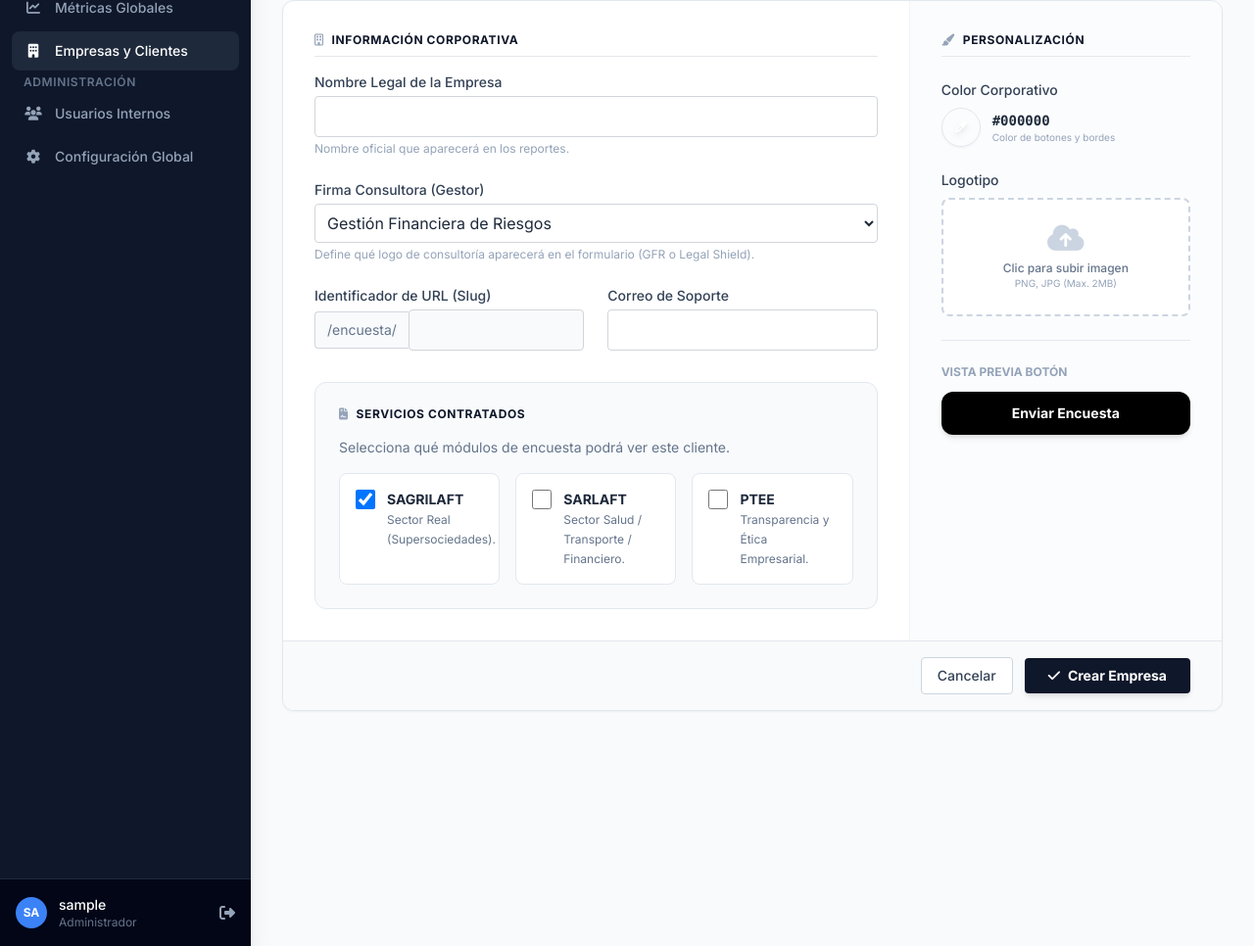
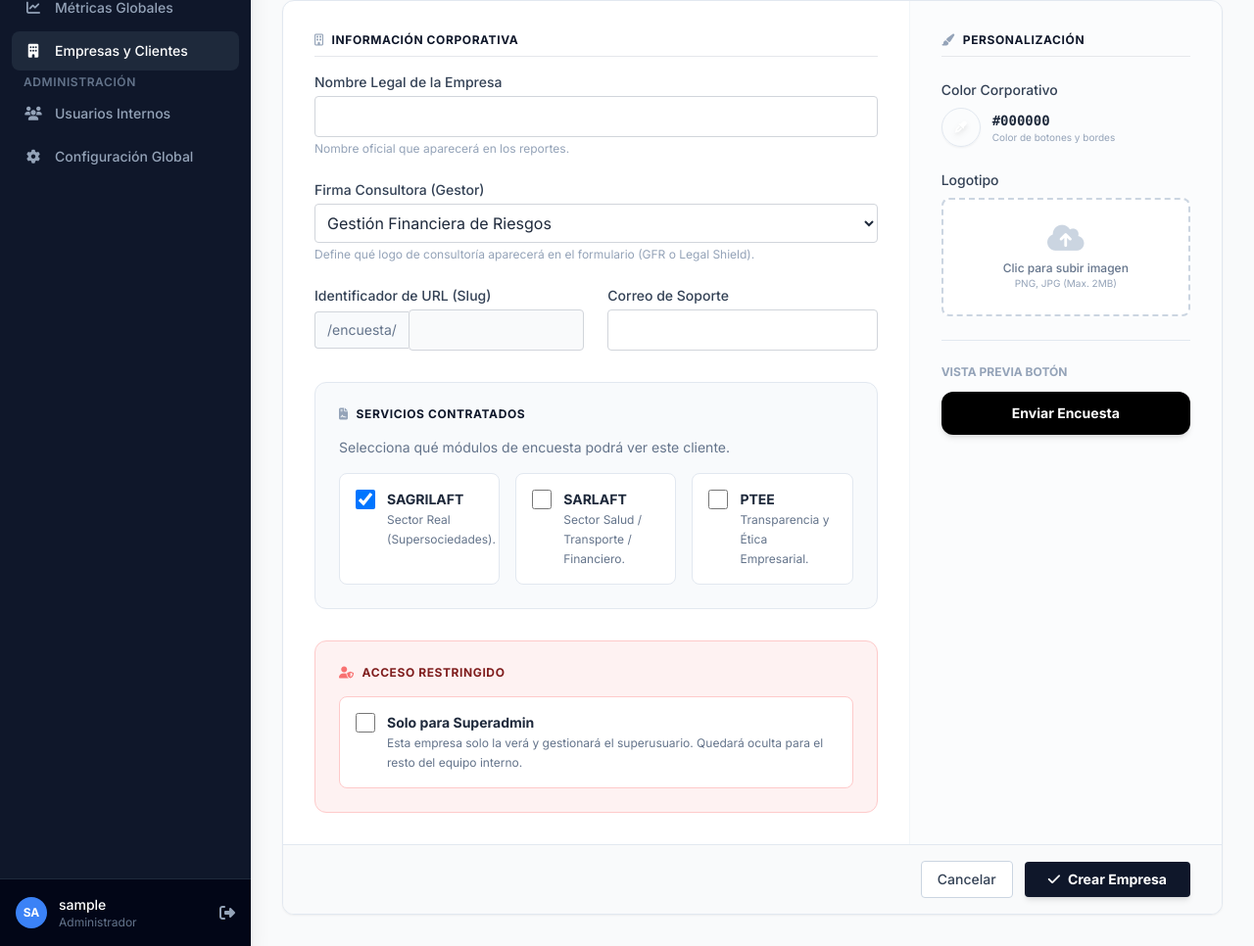
Before and after one commit to Santiago-caicedo/encuestas_gf, a Django app: page /nueva-empresa/ in a window 1280 px wide. Shown: the part 184-1150 px from the top of the page at 98% size. Run offline with Django 5.2, Linux system fonts and the light colour scheme; the visitor is signed in with stand-in values (Sample User, id 1); parts of the project's set-up code (start-up, migrations or seed data) failed here and were passed over.

Commit message:
empresas solo visibles para superadmin
Nuevo check "Solo para Superadmin" al crear/editar empresa:
- Campo solo_superadmin en EmpresaCliente + manager visibles_para(user)
- El check solo aparece (y solo se acepta por POST) para superusuarios
- Todas las vistas del dashboard filtran por visibilidad: home,
  metricas globales, lista, editar, metricas, registros, detalle y
  exportacion devuelven 404 o excluyen la empresa para no-superusers
- Badge "Solo Superadmin" en la lista para el superusuario
- La encuesta publica por slug sigue abierta (el cliente debe poder
  recolectar respuestas)

Co-Authored-By: Claude Fable 5 <noreply@anthropic.com>

```diff
--- a/dashboard/forms.py
+++ b/dashboard/forms.py
@@ -9,7 +9,7 @@ from core.security import validate_hex_color
 class EmpresaForm(forms.ModelForm):
     class Meta:
         model = EmpresaCliente
-        fields = ['nombre', 'slug', 'aliado', 'logo', 'color_primario', 'email_soporte', 'tiene_sagrilaft', 'tiene_sarlaft', 'tiene_ptee']
+        fields = ['nombre', 'slug', 'aliado', 'logo', 'color_primario', 'email_soporte', 'tiene_sagrilaft', 'tiene_sarlaft', 'tiene_ptee', 'solo_superadmin']
         widgets = {
             'nombre': forms.TextInput(attrs={'class': 'w-full p-2 border rounded border-gray-300'}),
             'aliado': forms.Select(attrs={'class': 'w-full p-2 border rounded border-gray-300 bg-white'}),
@@ -19,7 +19,15 @@ class EmpresaForm(forms.ModelForm):
             'tiene_sagrilaft': forms.CheckboxInput(attrs={'class': 'w-5 h-5 rounded text-blue-600 focus:ring-blue-500'}),
             'tiene_sarlaft': forms.CheckboxInput(attrs={'class': 'w-5 h-5 rounded text-cyan-600 focus:ring-cyan-500'}),
             'tiene_ptee': forms.CheckboxInput(attrs={'class': 'w-5 h-5 rounded text-purple-600 focus:ring-purple-500'}),
+            'solo_superadmin': forms.CheckboxInput(attrs={'class': 'w-5 h-5 rounded text-red-600 focus:ring-red-500'}),
         }
+
+    def __init__(self, *args, user=None, **kwargs):
+        super().__init__(*args, **kwargs)
+        # El check "solo superadmin" no existe para usuarios normales:
+        # ni se muestra ni se acepta por POST.
+        if user is None or not user.is_superuser:
+            self.fields.pop('solo_superadmin')
 
     def clean_color_primario(self):
         """SEGURIDAD: Validar que el color sea un hex válido para prevenir CSS injection."""
--- a/dashboard/templates/dashboard/crear_empresa.html
+++ b/dashboard/templates/dashboard/crear_empresa.html
@@ -107,6 +107,23 @@
                             </label>
                         </div>
                     </div>
+
+                    {% if form.solo_superadmin %}
+                    <div class="bg-red-50 p-6 rounded-xl border border-red-200">
+                        <h3 class="text-xs font-bold text-red-900 uppercase tracking-wider mb-4 flex items-center gap-2">
+                            <i class="fas fa-user-shield text-red-400"></i> Acceso Restringido
+                        </h3>
+                        <label class="relative flex items-start p-4 cursor-pointer bg-white border border-red-200 rounded-lg hover:border-red-400 hover:shadow-sm transition-all">
+                            <div class="flex items-center h-5">
+                                {{ form.solo_superadmin }}
+                            </div>
+                            <div class="ml-3 text-sm">
+                                <span class="font-bold text-slate-800 block">Solo para Superadmin</span>
+                                <span class="text-slate-500 text-xs">Esta empresa solo la verá y gestionará el superusuario. Quedará oculta para el resto del equipo interno.</span>
+                            </div>
+                        </label>
+                    </div>
+                    {% endif %}
 
                 </div>
 
--- a/dashboard/views.py
+++ b/dashboard/views.py
@@ -18,12 +18,15 @@ from dateutil.relativedelta import relativedelta
 
 @login_required
 def dashboard_home(request):
+    # Solo las empresas (y registros) que este usuario puede ver
+    empresas_visibles = EmpresaCliente.objects.visibles_para(request.user)
+
     # Métricas Globales
-    total_empresas = EmpresaCliente.objects.filter(activo=True).count()
-    total_registros = RegistroEncuesta.objects.count()
+    total_empresas = empresas_visibles.filter(activo=True).count()
+    total_registros = RegistroEncuesta.objects.filter(empresa__in=empresas_visibles).count()
 
-    # Actividad Reciente (Últimos 10 registros de CUALQUIER empresa)
-    ultimos_registros = RegistroEncuesta.objects.all().order_by('-fecha_registro')[:10]
+    # Actividad Reciente (Últimos 10 registros de CUALQUIER empresa visible)
+    ultimos_registros = RegistroEncuesta.objects.filter(empresa__in=empresas_visibles).order_by('-fecha_registro')[:10]
 
     return render(request, 'dashboard/global_home.html', {
         'total_empresas': total_empresas,
@@ -37,6 +40,10 @@ def metricas_globales(request):
     """
     Dashboard de métricas globales con KPIs estratégicos de todo el sistema.
     """
+    # Solo las empresas (y sus registros) que este usuario puede ver
+    empresas_visibles = EmpresaCliente.objects.visibles_para(request.user)
+    registros_visibles = RegistroEncuesta.objects.filter(empresa__in=empresas_visibles)
+
     hoy = timezone.now()
     inicio_mes_actual = hoy.replace(day=1, hour=0, minute=0, second=0, microsecond=0)
     inicio_mes_anterior = (inicio_mes_actual - relativedelta(months=1))
@@ -45,12 +52,12 @@ def metricas_globales(request):
     # ==========================================
     # KPIs PRINCIPALES
     # ==========================================
-    total_empresas = EmpresaCliente.objects.filter(activo=True).count()
-    total_respuestas = RegistroEncuesta.objects.count()
+    total_empresas = empresas_visibles.filter(activo=True).count()
+    total_respuestas = registros_visibles.count()
 
     # Respuestas este mes vs mes anterior
-    respuestas_mes_actual = RegistroEncuesta.objects.filter(fecha_registro__gte=inicio_mes_actual).count()
-    respuestas_mes_anterior = RegistroEncuesta.objects.filter(
+    respuestas_mes_actual = registros_visibles.filter(fecha_registro__gte=inicio_mes_actual).count()
+    respuestas_mes_anterior = registros_visibles.filter(
         fecha_registro__gte=inicio_mes_anterior,
         fecha_registro__lt=inicio_mes_actual
     ).count()
@@ -62,7 +69,7 @@ def metricas_globales(request):
         variacion_mensual = 100 if respuestas_mes_actual > 0 else 0
 
     # Respuestas este año
-    respuestas_anio = RegistroEncuesta.objects.filter(fecha_registro__gte=inicio_anio).count()
+    respuestas_anio = registros_visibles.filter(fecha_registro__gte=inicio_anio).count()
 
     # Promedio de respuestas por empresa
     promedio_por_empresa = round(total_respuestas / total_empresas, 1) if total_empresas > 0 else 0
@@ -70,7 +77,7 @@ def metricas_globales(request):
     # ==========================================
     # TOP 10 EMPRESAS CON MÁS RESPUESTAS
     # ==========================================
-    top_empresas = EmpresaCliente.objects.filter(activo=True).annotate(
+    top_empresas = empresas_visibles.filter(activo=True).annotate(
         total_respuestas=Count('registros')
     ).order_by('-total_respuestas')[:10]
 
@@ -80,7 +87,7 @@ def metricas_globales(request):
     # ==========================================
     # DISTRIBUCIÓN POR TIPO DE TERCERO (GLOBAL)
     # ==========================================
-    distribucion_tipo = RegistroEncuesta.objects.values('tipo_tercero').annotate(
+    distribucion_tipo = registros_visibles.values('tipo_tercero').annotate(
         total=Count('id')
     ).order_by('-total')
 
@@ -90,7 +97,7 @@ def metricas_globales(request):
     # ==========================================
     # DISTRIBUCIÓN POR ALIADO
     # ==========================================
-    distribucion_aliado = EmpresaCliente.objects.filter(activo=True).values('aliado').annotate(
+    distribucion_aliado = empresas_visibles.filter(activo=True).values('aliado').annotate(
         total=Count('id')
     )
 
@@ -110,7 +117,7 @@ def metricas_globales(request):
     # ==========================================
     hace_12_meses = hoy - relativedelta(months=12)
 
-    tendencia_mensual = RegistroEncuesta.objects.filter(
+    tendencia_mensual = registros_visibles.filter(
         fecha_registro__gte=hace_12_meses
     ).annotate(
         mes=TruncMonth('fecha_registro')
@@ -136,8 +143,8 @@ def metricas_globales(request):
     # ==========================================
     # CONOCIMIENTO SAGRILAFT (GLOBAL)
     # ==========================================
-    empresas_sagrilaft = EmpresaCliente.objects.filter(activo=True, tiene_sagrilaft=True)
-    registros_sagrilaft = RegistroEncuesta.objects.filter(empresa__in=empresas_sagrilaft)
+    empresas_sagrilaft = empresas_visibles.filter(activo=True, tiene_sagrilaft=True)
+    registros_sagrilaft = registros_visibles.filter(empresa__in=empresas_sagrilaft)
     total_sagrilaft = registros_sagrilaft.count()
 
     if total_sagrilaft > 0:
@@ -152,8 +159,8 @@ def metricas_globales(request):
     # ==========================================
     # CONOCIMIENTO PTEE (GLOBAL)
     # ==========================================
-    empresas_ptee = EmpresaCliente.objects.filter(activo=True, tiene_ptee=True)
-    registros_ptee = RegistroEncuesta.objects.filter(empresa__in=empresas_ptee)
+    empresas_ptee = empresas_visibles.filter(activo=True, tiene_ptee=True)
+    registros_ptee = registros_visibles.filter(empresa__in=empresas_ptee)
     total_ptee = registros_ptee.count()
 
     if total_ptee > 0:
@@ -168,8 +175,8 @@ def metricas_globales(request):
     # ==========================================
     # CONOCIMIENTO SARLAFT (GLOBAL)
     # ==========================================
-    empresas_sarlaft = EmpresaCliente.objects.filter(activo=True, tiene_sarlaft=True)
-    registros_sarlaft = RegistroEncuesta.objects.filter(empresa__in=empresas_sarlaft)
+    empresas_sarlaft = empresas_visibles.filter(activo=True, tiene_sarlaft=True)
+    registros_sarlaft = registros_visibles.filter(empresa__in=empresas_sarlaft)
     total_sarlaft = registros_sarlaft.count()
 
     if total_sarlaft > 0:
@@ -183,11 +190,11 @@ def metricas_globales(request):
     # EMPRESAS SIN ACTIVIDAD (últimos 30 días)
     # ==========================================
     hace_30_dias = hoy - relativedelta(days=30)
-    empresas_activas_reciente = RegistroEncuesta.objects.filter(
+    empresas_activas_reciente = registros_visibles.filter(
         fecha_registro__gte=hace_30_dias
     ).values_list('empresa_id', flat=True).distinct()
 
-    empresas_sin_actividad = EmpresaCliente.objects.filter(
+    empresas_sin_actividad = empresas_visibles.filter(
         activo=True
     ).exclude(
         id__in=empresas_activas_reciente
@@ -198,13 +205,13 @@ def metricas_globales(request):
     # ==========================================
     # ACTIVIDAD RECIENTE
     # ==========================================
-    ultimas_respuestas = RegistroEncuesta.objects.select_related('empresa').order_by('-fecha_registro')[:15]
+    ultimas_respuestas = registros_visibles.select_related('empresa').order_by('-fecha_registro')[:15]
 
     # ==========================================
     # LISTADO COMPLETO DE EMPRESAS
     # ==========================================
     from django.db.models import Max
-    todas_empresas = EmpresaCliente.objects.filter(activo=True).annotate(
+    todas_empresas = empresas_visibles.filter(activo=True).annotate(
         total_respuestas=Count('registros'),
         ultima_respuesta=Max('registros__fecha_registro')
     ).order_by('-total_respuestas', 'nombre')
@@ -274,7 +281,7 @@ def lista_empresas(request):
     filtro_aliado = request.GET.get('aliado', '')
 
     # 2. Query Base
-    empresas = EmpresaCliente.objects.all().order_by('-created_at')
+    empresas = EmpresaCliente.objects.visibles_para(request.user).order_by('-created_at')
 
     # 3. Aplicar Filtros
     if query:
@@ -293,29 +300,29 @@ def lista_empresas(request):
 @login_required
 def crear_empresa(request):
     if request.method == 'POST':
-        form = EmpresaForm(request.POST, request.FILES)
+        form = EmpresaForm(request.POST, request.FILES, user=request.user)
         if form.is_valid():
             form.save()
             return redirect('lista_empresas')
     else:
-        form = EmpresaForm()
+        form = EmpresaForm(user=request.user)
     return render(request, 'dashboard/crear_empresa.html', {'form': form})
 
 
 @login_required
 def editar_empresa(request, id):
     # Buscamos la empresa, si no existe devuelve error 404
-    empresa = get_object_or_404(EmpresaCliente, id=id)
+    empresa = get_object_or_404(EmpresaCliente.objects.visibles_para(request.user), id=id)
 
     if request.method == 'POST':
         # 'instance=empresa' es la CLAVE: le dice a Django que actualice este registro, no que cree uno nuevo
-        form = EmpresaForm(request.POST, request.FILES, instance=empresa)
+        form = EmpresaForm(request.POST, request.FILES, instance=empresa, user=request.user)
         if form.is_valid():
             form.save()
             return redirect('lista_empresas')
     else:
         # Pre-llenamos el formulario con los datos actuales
-        form = EmpresaForm(instance=empresa)
+        form = EmpresaForm(instance=empresa, user=request.user)
 
     # Reutilizamos la plantilla de crear, pero le pasamos la variable 'editar': True
     return render(request, 'dashboard/crear_empresa.html', {
@@ -330,7 +337,7 @@ def editar_empresa(request, id):
 
 @login_required
 def ver_metricas(request, id):
-    empresa = get_object_or_404(EmpresaCliente, id=id)
+    empresa = get_object_or_404(EmpresaCliente.objects.visibles_para(request.user), id=id)
 
     # Configuración personalizada de encuesta (si existe)
     config = empresa.config_encuesta or {}
@@ -467,7 +474,10 @@ def ver_metricas(request, id):
 
 @login_required
 def ver_detalle_respuesta(request, id):
-    registro = get_object_or_404(RegistroEncuesta, id=id)
+    registro = get_object_or_404(
+        RegistroEncuesta.objects.filter(empresa__in=EmpresaCliente.objects.visibles_para(request.user)),
+        id=id
+    )
     return render(request, 'dashboard/detalle_respuesta.html', {
         'registro': registro,
         'empresa': registro.empresa
@@ -477,7 +487,7 @@ def ver_detalle_respuesta(request, id):
 
 @login_required
 def ver_todos_registros(request, id):
-    empresa = get_object_or_404(EmpresaCliente, id=id)
+    empresa = get_object_or_404(EmpresaCliente.objects.visibles_para(request.user), id=id)
     registros = empresa.registros.all().order_by('-fecha_registro')
 
     # Filtros
@@ -513,7 +523,7 @@ def exportar_excel(request, id):
     # SEGURIDAD: Límite máximo de registros para evitar memory exhaustion
     MAX_EXPORT_RECORDS = 10000
 
-    empresa = get_object_or_404(EmpresaCliente, id=id)
+    empresa = get_object_or_404(EmpresaCliente.objects.visibles_para(request.user), id=id)
     registros = empresa.registros.all().order_by('-fecha_registro')
 
     # Configuración personalizada de encuesta (si existe)
```
Also changed, not shown: dashboard/templates/dashboard/lista_empresas.html (+6 -1 lines), empresas/models.py (+18 -0 lines), empresas/migrations/0005_empresacliente_solo_superadmin.py (added), static/css/tailwind.css.
